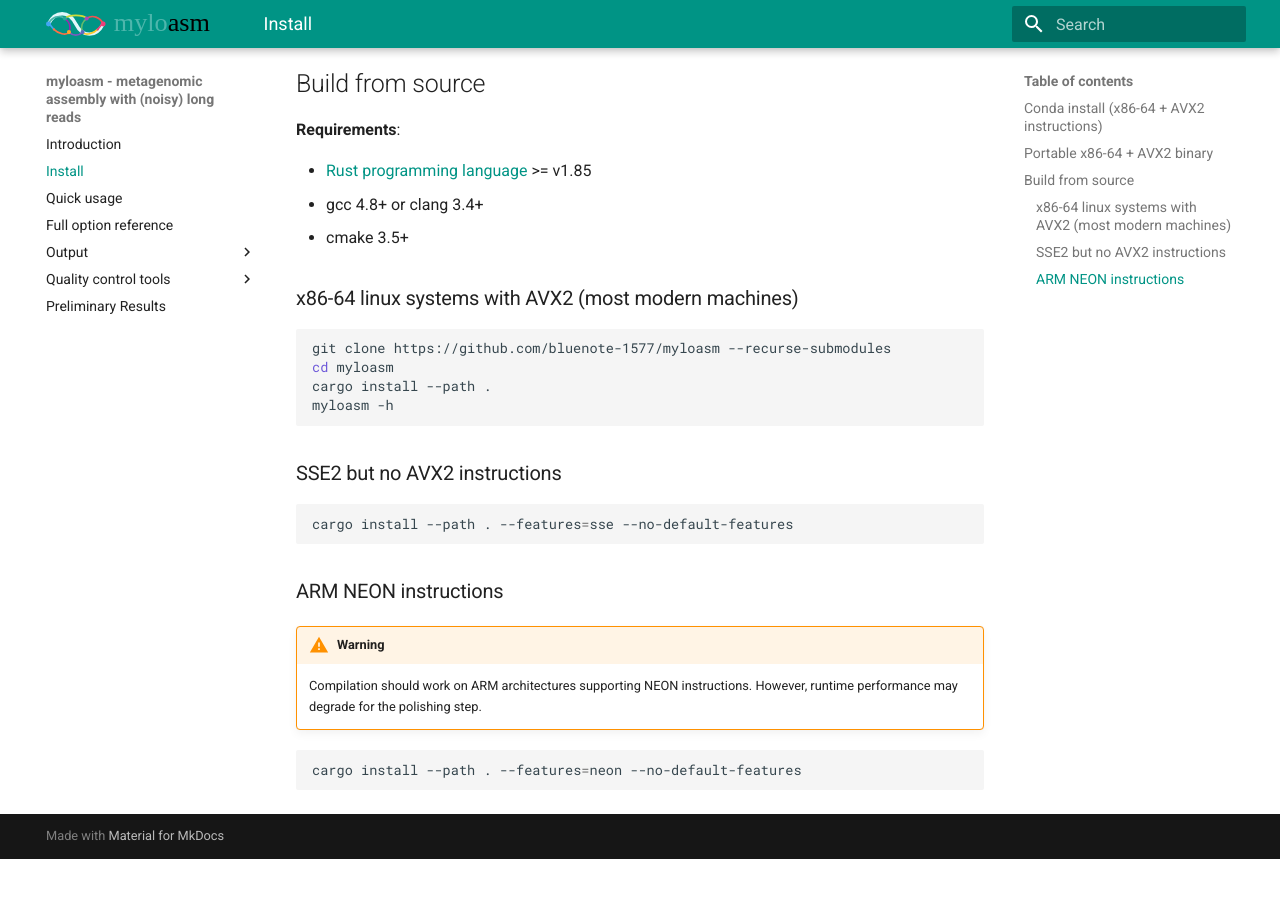
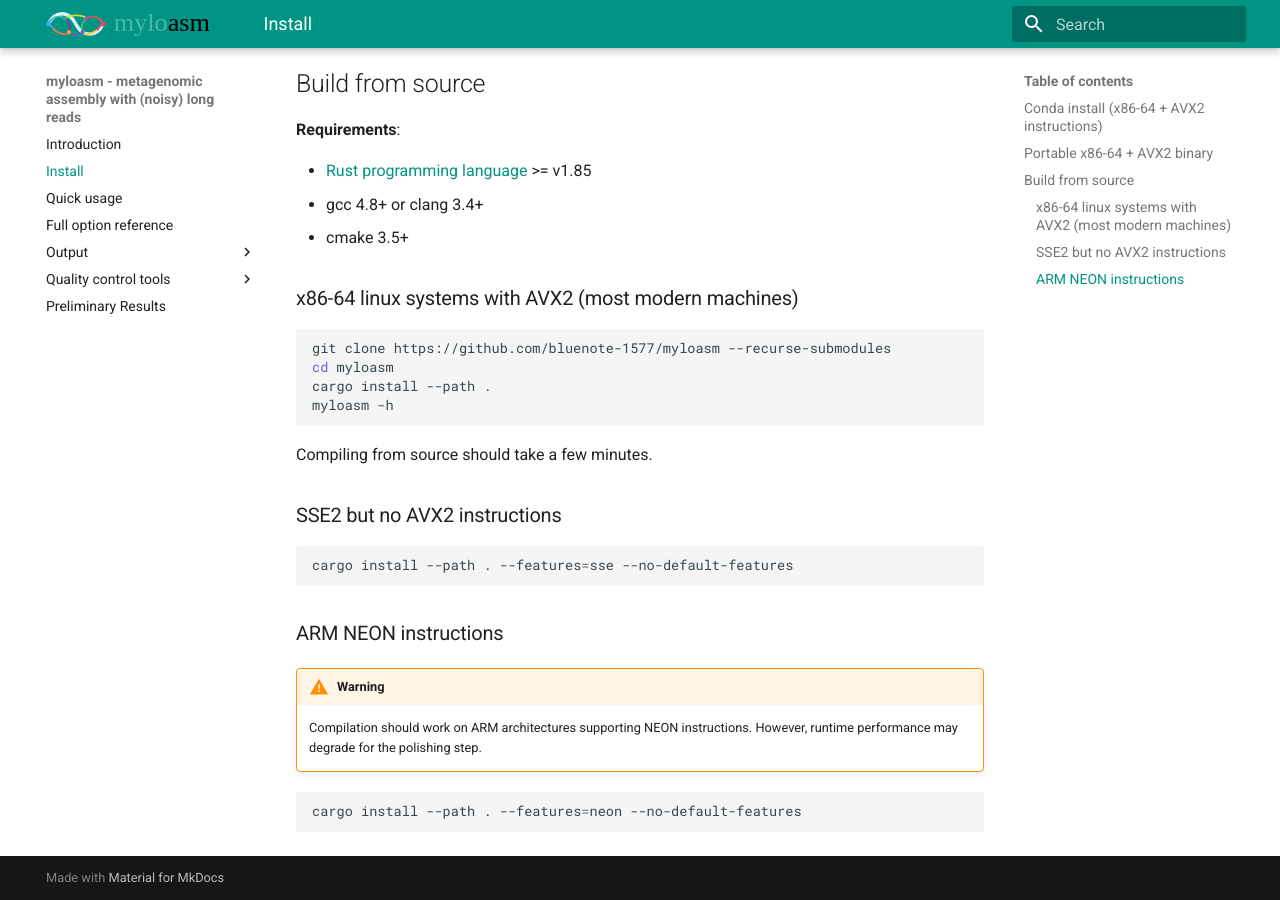
Before and after one commit to myloasm-docs/myloasm-docs.github.io, an MkDocs documentation site: the page built from docs/install.md, in a window 1280 px wide and 900 px high, scrolled down 515 px. Built offline with MkDocs 1.6.1 and Material for MkDocs 9.7.7, drawn with Linux system fonts in a browser that asks for light colours; before the commit the page ends 1374 px from its top, so only the background shows below that.

Commit message:
Update install.md

````diff
--- a/docs/install.md
+++ b/docs/install.md
@@ -32,6 +32,8 @@
 myloasm -h
 ```
 
+Compiling from source should take a few minutes.
+
 ###  SSE2 but no AVX2 instructions
 
 ```sh
````
